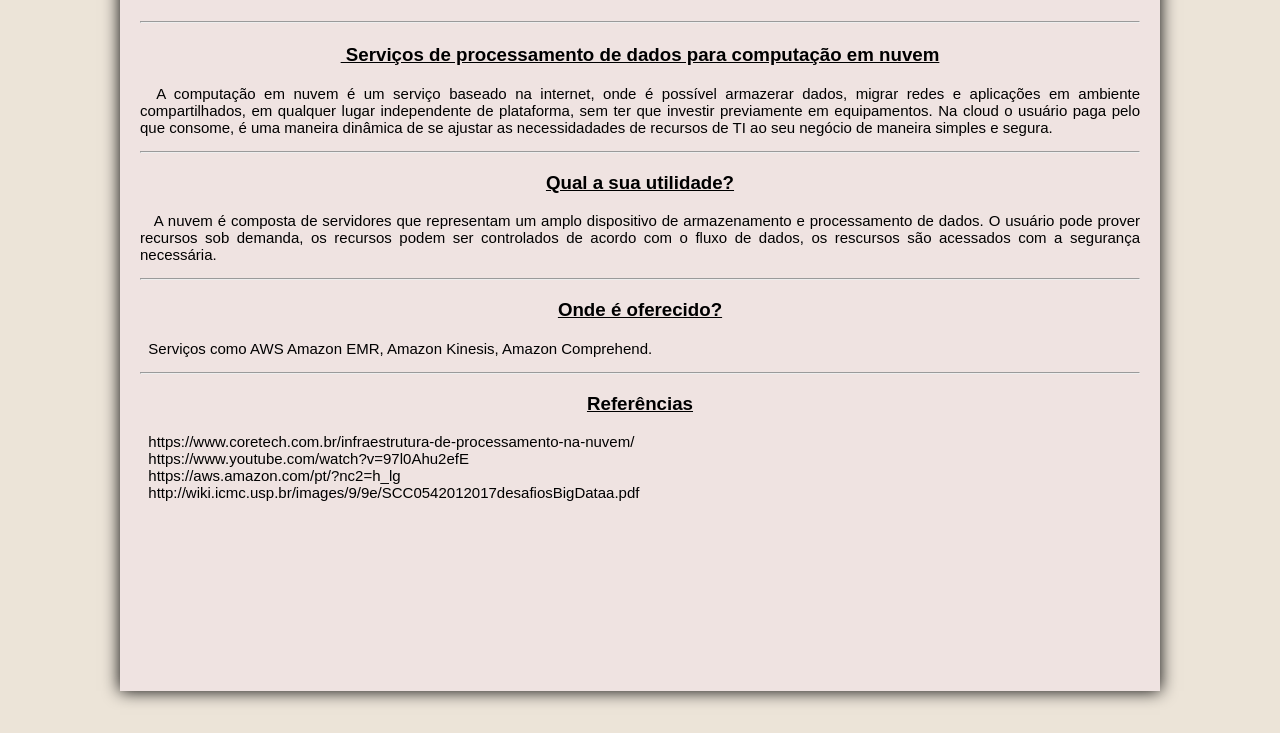
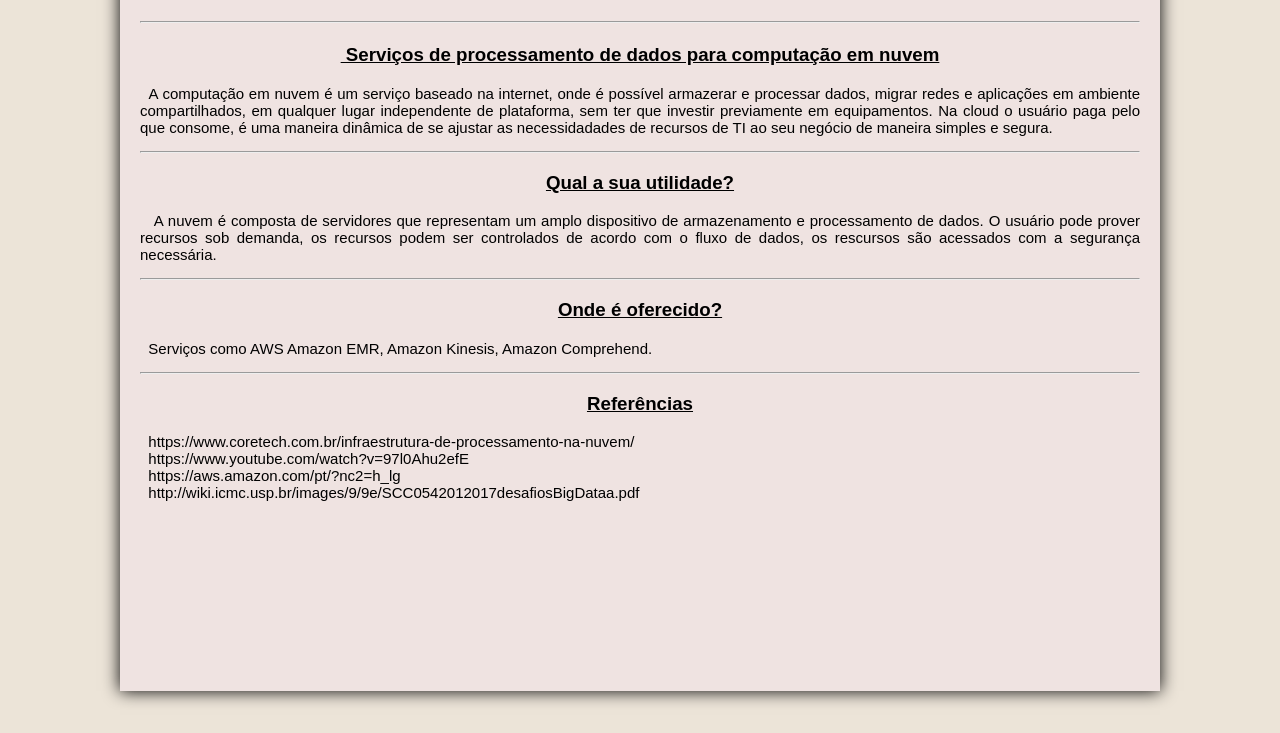
Before and after one commit to Liineker/sitejuliana, a plain HTML site: page index.html in a window 1280 px wide. Shown: the part 67-800 px from the top of the page. Drawn offline with Linux system fonts and the light colour scheme.

Commit message:
Update index.html

```diff
--- a/index.html
+++ b/index.html
@@ -11,7 +11,7 @@
 			Computação em Nuvem<h1>
 			<hr/>
 		<h3>&nbsp;Serviços de processamento de dados para computação em nuvem</h3>
-		<p>&nbsp; A computação em nuvem é um serviço baseado na internet, onde é possível armazerar dados, migrar redes e aplicações em ambiente compartilhados, em qualquer lugar independente de plataforma, sem ter que investir previamente em equipamentos. Na cloud o usuário paga pelo que consome, é uma maneira dinâmica de se ajustar as necessidadades de recursos de TI ao seu negócio de maneira simples e segura.
+		<p>&nbsp; A computação em nuvem é um serviço baseado na internet, onde é possível armazerar e processar dados, migrar redes e aplicações em ambiente compartilhados, em qualquer lugar independente de plataforma, sem ter que investir previamente em equipamentos. Na cloud o usuário paga pelo que consome, é uma maneira dinâmica de se ajustar as necessidadades de recursos de TI ao seu negócio de maneira simples e segura.
 		<hr/>
 		<h3>Qual a sua utilidade?</h3>
 			<p>&nbsp;&nbsp; A nuvem é composta de servidores que representam um amplo dispositivo de armazenamento e processamento de dados. O usuário pode prover recursos sob demanda, os recursos podem ser controlados de acordo com o fluxo de dados, os rescursos são acessados com a segurança necessária.</p>
```
